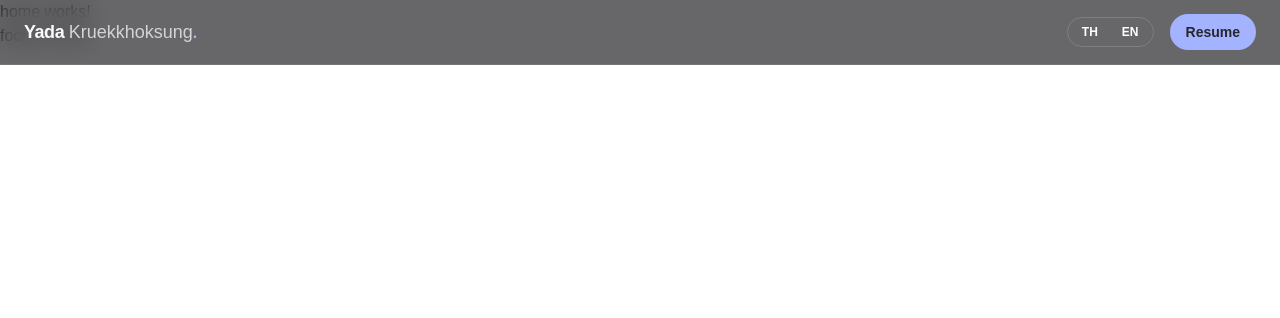
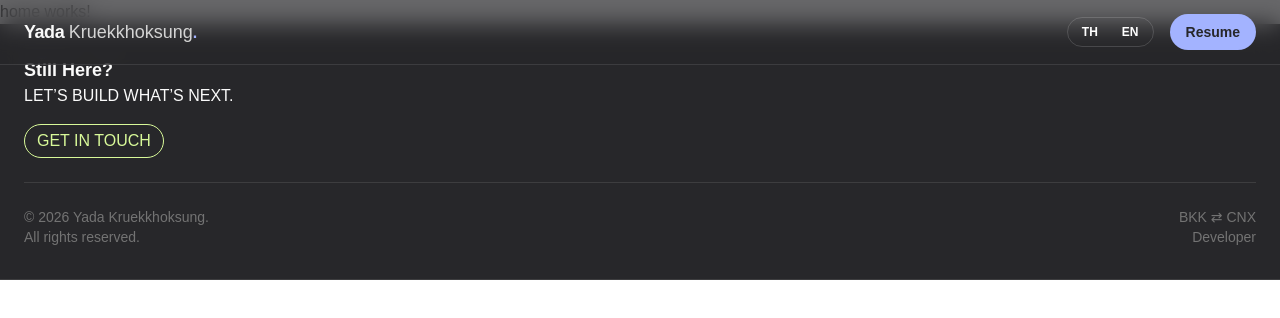
Before and after one commit to Joonisnotmonth/Portfolio-Web, an Angular app: page / in a window 1280 px wide. Shown: the top 318 px of the page. Built offline with nearby package versions, Linux system fonts and the light colour scheme; a web font is replaced by a local one.

Commit message:
feat: implement footer component

```diff
--- a/src/app/core/footer/footer.html
+++ b/src/app/core/footer/footer.html
@@ -1 +1,28 @@
-<p>footer works!</p>
+<footer
+  class="mx-auto py-8 px-6 inset-x-0 z-50 backdrop-blur bg-zinc-800 border-b border-white/10 text-neutral-50"
+>
+  <div>
+    <h2 class="text-lg font-bold">Still Here?</h2>
+    <p>LET’S BUILD WHAT’S NEXT.</p>
+  </div>
+  <button
+    onclick="setLang('en')"
+    id="btn-en"
+    class="px-3 py-1 mt-4 rounded-full border border-lime-200 text-lime-200 transition-colors duration-200 hover:bg-lime-200 hover:text-zinc-800 focus-visible:outline-2 focus-visible:outline-offset-2 focus-visible:outline-lime-200 active:scale-95"
+  >
+    GET IN TOUCH
+  </button>
+
+  <hr class="border-white/10 my-6" />
+
+  <div class="flex items-center justify-between">
+    <p class="text-sm text-neutral-500">
+      © 2026 Yada Kruekkhoksung. <br />
+      All rights reserved.
+    </p>
+    <p class="text-sm text-neutral-500 text-right">
+      BKK ⇄ CNX <br />
+      Developer
+    </p>
+  </div>
+</footer>
```
